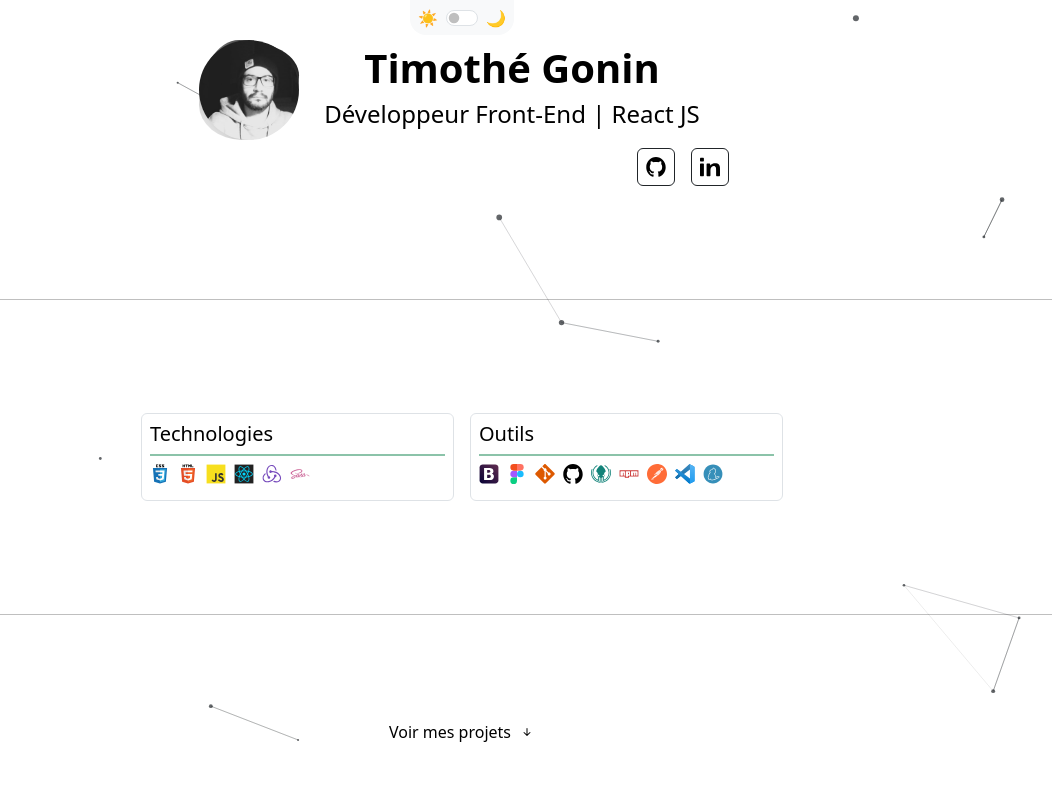
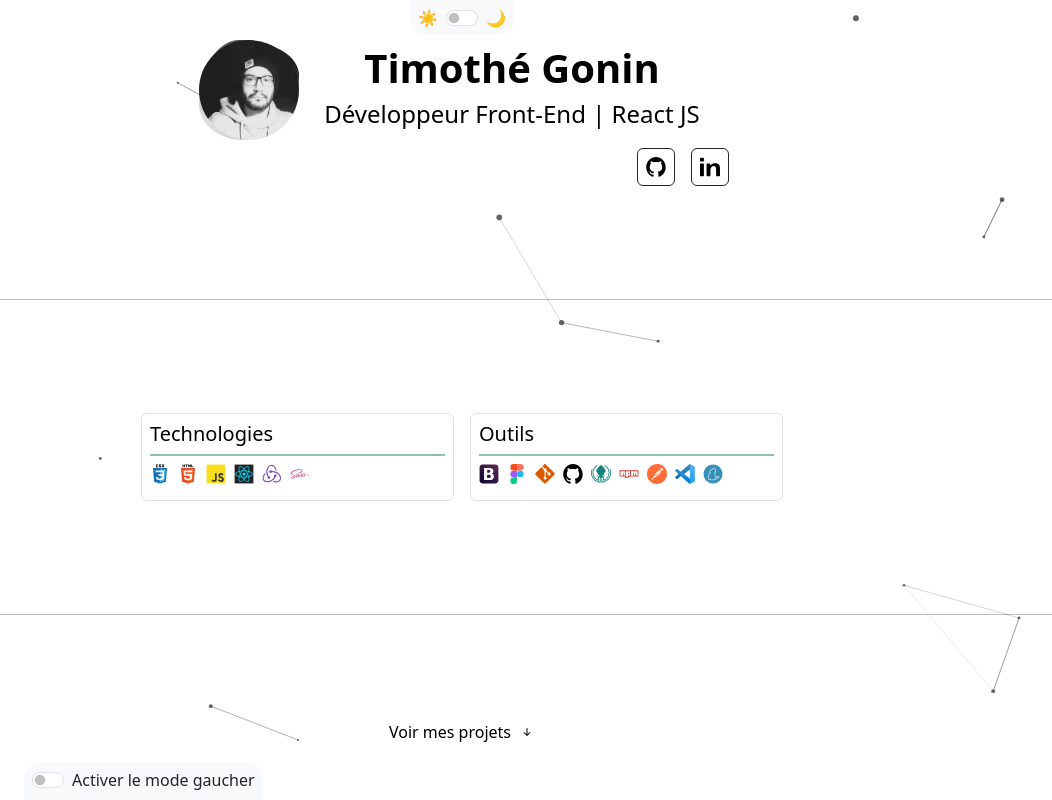
Before and after one commit to timothegonin/portfolio, a React (Create React App) app: page / in a window 1280 px wide. Shown: the top 800 px of the page, without its empty margins (178-1230 px from the left). Built offline with nearby package versions, Linux system fonts and the light colour scheme.

Commit message:
✨ adding left-hand mode toogler+modular styles

```diff
--- a/src/App.js
+++ b/src/App.js
@@ -1,6 +1,7 @@
 import ParticlesBackground from "./components/ParticlesBackground";
 import Toogler from "./components/Toogler";
 import Theme from "./components/Theme";
+import Controls from "./components/Controls";
 import Jumbotron from "./container/Jumbotron";
 import Projects from "./container/Projects";
 import Footer from "./components/Footer";
@@ -12,6 +13,9 @@ function App({ data }) {
 			<Toogler alignment="center" position="top">
 				<Theme />
 			</Toogler>
+			<Toogler alignment="start" position="bottom">
+				<Controls />
+			</Toogler>
 			<Jumbotron />
 			<Projects data={data} />
 			<Footer />
--- a/src/components/Toogler.jsx
+++ b/src/components/Toogler.jsx
@@ -18,7 +18,8 @@ const TooglerWrapper = styled(Container)`
 
 const TooglerComponent = styled.div`
 	padding: 0.35rem 0.5rem;
-	border-radius: 0% 0% 1rem 1rem;
+	border-radius: ${(props) =>
+		props.$position === "top" ? "0% 0% 1rem 1rem" : "1rem 1rem 0% 0%"};
 `;
 
 const Toogler = ({ children, alignment, position }) => {
@@ -31,7 +32,7 @@ const Toogler = ({ children, alignment, position }) => {
 			$alignment={alignment}
 			$position={position}
 		>
-			<TooglerComponent className={tooglerClassName}>
+			<TooglerComponent className={tooglerClassName} $position={position}>
 				{children}
 			</TooglerComponent>
 		</TooglerWrapper>
```
